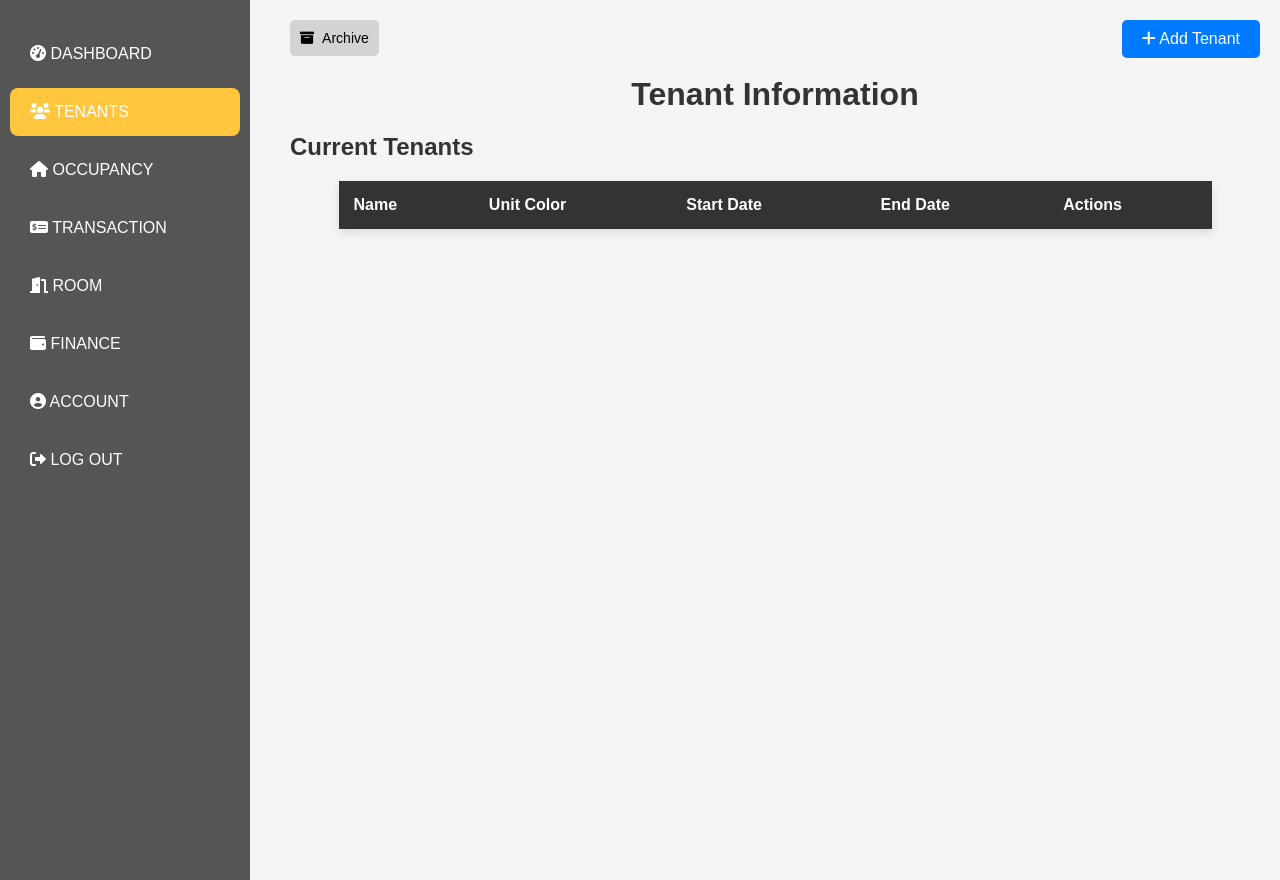
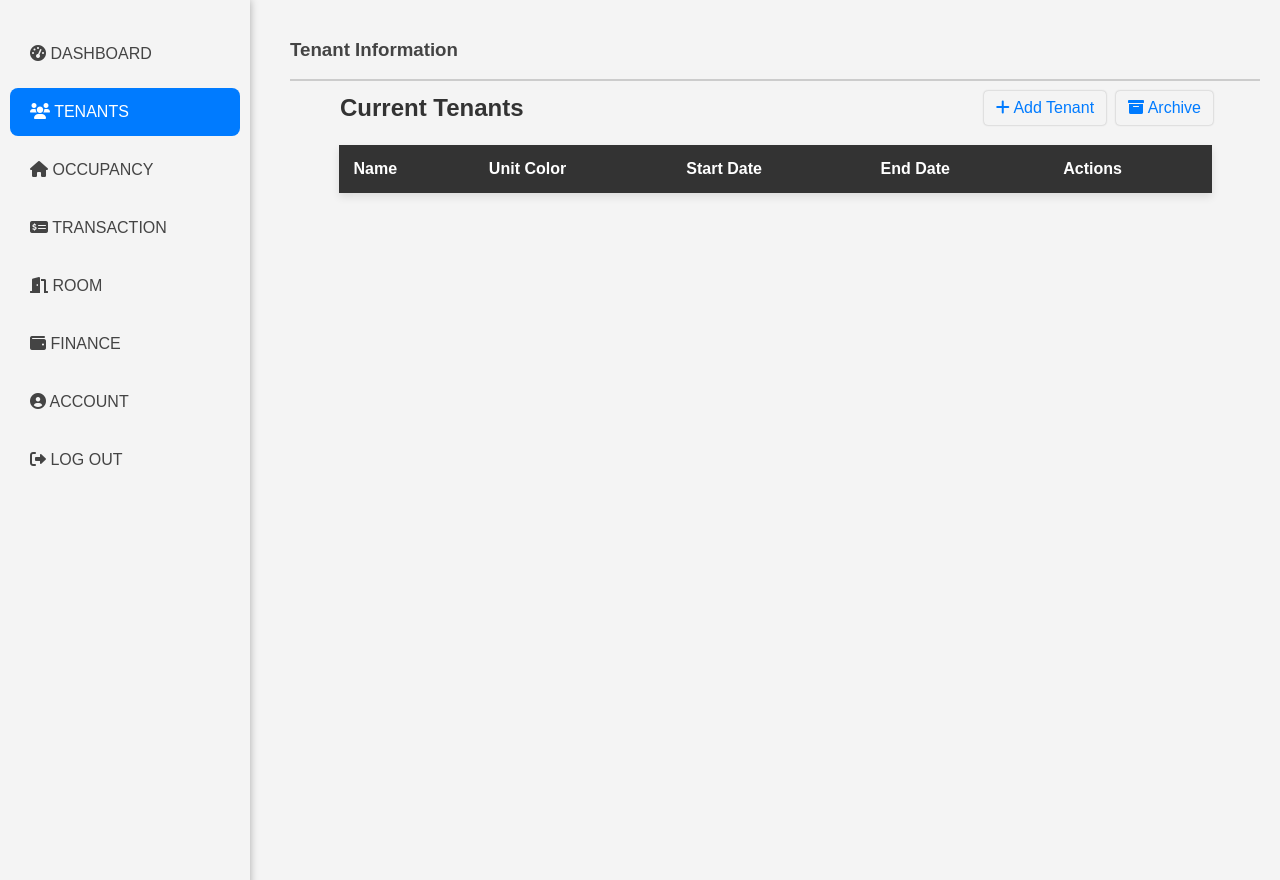
Before and after one commit to Crl0sDEV/property-management-system, a PHP site: page /tenant-info.html in a window 1280 px wide. Run offline with PHP 8.4, Linux system fonts and the light colour scheme; data that the repository does not hold is empty.

Commit message:
Update UI and style for entire system

```diff
--- a/addtenants.html
+++ b/addtenants.html
@@ -4,7 +4,7 @@
     <link rel="stylesheet" href="css/atstyles.css" />
   </head>
   <body>
-    <button onclick="window.location.href='tenant-info.html'" style="position: absolute; top: 10px; left: 10px; padding: 10px 20px; background-color: #4CAF50; color: white; border: none; cursor: pointer; border-radius: 5px; ;">
+    <button onclick="window.location.href='tenant-info.html'" style="position: absolute; top: 10px; left: 10px; padding: 10px 20px; background-color: #007bff; color: white; border: none; cursor: pointer; border-radius: 5px; ;">
       Go Back
     </button>
     <main id="main" class="main">
--- a/css/tenant-info.css
+++ b/css/tenant-info.css
@@ -10,11 +10,12 @@ body {
 .sidebar {
 height: 100vh;
 width: 250px;
-    background-color: #555;
+background-color: #f4f4f4;
 padding-top: 20px;
 position: fixed;
 left: 0;
 top: 0;
+box-shadow: 0 0 8px rgba(0, 0, 0, 0.3);
 }
 
 .sidebar a {
@@ -22,19 +23,19 @@ body {
 padding: 15px 20px;
 text-decoration: none;
 font-size: 16px;
-    color: white;
-    background-color: #555;
+color: #444;
 border-radius: 8px;
 margin: 10px;
 text-align: left;
 }
 
 .sidebar a:hover {
-    background-color: #444;
+border-radius: 8px;
+box-shadow: 0 0 8px rgba(0, 0, 0, 0.3);
 }
 
 .sidebar a.active {
-    background-color: #FFC63E;
+background-color: #007bff;
 color: white;
 }
 
@@ -44,9 +45,16 @@ body {
   padding: 20px;
 }
 
-h1 {
-    text-align: center;
-    margin: 20px;
+.navigation {
+display: flex;
+gap: 20px;
+margin-bottom: 10px;
+border-bottom: 2px solid #ccc;
+
+}
+
+.navigation h3{
+color: #444;
 }
 
 table {
@@ -68,7 +76,7 @@ table th {
 }
 
 table td {
-    background-color: white;
+  background-color: #f4f4f4;
   border-bottom: 1px solid #ccc;
 }
 
@@ -164,68 +172,41 @@ button {
 }
 
 button.view-details {
-    background-color: #4CAF50;
+  border-radius: 4px;
+  box-shadow: 0 0 2px rgba(0, 0, 0, 0.3);
+  background-color: #f4f4f4;
+  color: #007bff;
+}
+
+button.view-details:hover {
+  background-color: #007bff;
   color: white;
 }
 
-  button.view-details:hover {
-    background-color: #45a049;
+/* Edit button styling */
+button.edit-dates-btn {
+  border-radius: 4px;
+  box-shadow: 0 0 2px rgba(0, 0, 0, 0.3);
+  background-color: #f4f4f4;
+  color: #007bff;
 }
 
-  /* Edit button styling */
-  button.edit {
-    background-color: #008CBA;
+button.edit-dates-btn:hover {
+  background-color: #007bff;
   color: white;
 }
 
-  button.edit:hover {
-    background-color: #007bb5;
+button.archive-btn{
+  border-radius: 4px;
+  box-shadow: 0 0 2px rgba(0, 0, 0, 0.3);
+  background-color: #f4f4f4;
+  color: #444;
 }
 
-  .add-tenant-btn {
-    position: absolute;
-    top: 20px;
-    right: 20px;
-    z-index: 1;
+button.archive-btn:hover{
+  background-color: #444;
+  color: white;
 }
-
-  .add-tenant-btn button {
-    padding: 10px 20px;
-    background-color: #007bff;
-    color: white;
-    border: none;
-    border-radius: 5px;
-    cursor: pointer;
-    font-size: 16px;
-  }
-
-  .add-tenant-btn button:hover {
-    background-color: #0056b3;
-  }
-
-  .archived-btn-container {
-    position: relative;
-    display: flex;
-    justify-content: flex-start;
-    margin-bottom: 10px;
-  }
-  .archived-btn-container button {
-    padding: 10px;
-    background-color: lightgray;
-    color: black;
-    border: none;
-    cursor: pointer;
-    border-radius: 5px;
-  }
-
-  .archived-btn-container button:hover {
-    background-color: darkgray;
-  }
-
-  .archived-btn-container button i {
-    margin-right: 5px;
-  }
-
 /* Modal Styling */
 .modal {
   display: none; /* Hidden by default */
@@ -269,6 +250,7 @@ button {
   margin-top: 0;
   font-size: 24px;
   color: #333;
+  margin-left: 40px;
 }
 
 p {
@@ -404,31 +386,77 @@ button {
   }
 }
 
-  /* Unarchive button styling */
-button.unarchive-btn {
-  background-color: #17a2b8; /* Bootstrap Info color (light blue) */
-  color: white;
-  padding: 8px 12px;
-  border: none;
-  border-radius: 5px;
-  cursor: pointer;
-  font-size: 14px;
+.header-container {
 display: flex;
+justify-content: space-between;
 align-items: center;
-  justify-content: center;
-  transition: background-color 0.3s ease, transform 0.2s ease;
+margin-bottom: 10px;
+padding: 0 10px;
+width: 90%;
+margin-left: 40px;
 }
 
-button.unarchive-btn i {
-  margin-right: 5px; /* Add some space between icon and text */
+.header-container h2 {
+margin: 0;
+font-size: 24px;
+color: #333;
 }
 
-button.unarchive-btn:hover {
-  background-color: #138496; /* Slightly darker blue on hover */
-  transform: scale(1.05); /* Slight zoom effect */
+.header-actions {
+display: flex;
+gap: 10px; /* Space between buttons */
 }
 
-button.unarchive-btn:focus {
-  outline: none;
-  box-shadow: 0 0 5px rgba(23, 162, 184, 0.5);
+.add-tenant-btn button,
+.archived-btn-container button {
+padding: 8px 12px;
+border-radius: 5px;
+font-size: 16px;
+cursor: pointer;
 }
+
+.add-tenant-btn button {
+  border-radius: 4px;
+  box-shadow: 0 0 2px rgba(0, 0, 0, 0.3);
+  background-color: #f4f4f4;
+  color: #007bff;
+}
+
+.archived-btn-container button {
+  border-radius: 4px;
+  box-shadow: 0 0 2px rgba(0, 0, 0, 0.3);
+  background-color: #f4f4f4;
+  color: #007bff;
+}
+
+.add-tenant-btn button:hover {
+  background-color: #007bff;
+  color: white;
+}
+
+.archived-btn-container button:hover {
+  background-color: #007bff;
+  color: white;
+}
+
+.view-details-btn{
+  border-radius: 4px;
+  box-shadow: 0 0 2px rgba(0, 0, 0, 0.3);
+  background-color: #f4f4f4;
+  color: #007bff;
+}
+
+.view-details-btn:hover {
+  background-color: #007bff;
+  color: #f4f4f4;
+}
+.unarchive-btn{
+  border-radius: 4px;
+  box-shadow: 0 0 2px rgba(0, 0, 0, 0.3);
+  background-color: #f4f4f4;
+  color: #444;
+}
+.unarchive-btn:hover{
+  background-color: #444;
+  color: #f4f4f4;
+}
--- a/js/tenant-info.js
+++ b/js/tenant-info.js
@@ -43,10 +43,11 @@ function loadTenants() {}
           <td>${tenant.unit_color}</td>
           <td>${tenant.start_date}</td>
           <td>${tenant.end_date}</td>
-          <td><button class="view-details" onclick="showDetails('${tenant.date}', '${tenant.name}', '${tenant.birthday}', '${tenant.birthplace}', '${tenant.nationality}', '${tenant.civil_status}', '${tenant.previous_address}', '${tenant.province}', '${tenant.occupation}', '${tenant.address_of_workplace}', '${tenant.phone_number}', '${tenant.email_address}', '${tenant.emergency_contact_number}', '${tenant.spouse_name}', '${tenant.spouse_occupation}', '${tenant.spouse_workplace_address}', '${tenant.tenant_phone_number}', '${tenant.number_of_tenants}', '${tenant.unit_color}', '${tenant.id}', false)"><i class="fas fa-info-circle"></i> View Details</button>
-            <button class="edit-dates-btn" onclick="showEditDatesModal(${tenant.id}, '${tenant.start_date}', '${tenant.end_date}')">
-    <i class="fas fa-edit"></i> Edit Dates
+          <td>
+          <button class="edit-dates-btn" onclick="showEditDatesModal(${tenant.id}, '${tenant.start_date}', '${tenant.end_date}')">
+    <i class="fas fa-edit"></i> Edit Date
   </button>
+          <button class="view-details" onclick="showDetails('${tenant.date}', '${tenant.name}', '${tenant.birthday}', '${tenant.birthplace}', '${tenant.nationality}', '${tenant.civil_status}', '${tenant.previous_address}', '${tenant.province}', '${tenant.occupation}', '${tenant.address_of_workplace}', '${tenant.phone_number}', '${tenant.email_address}', '${tenant.emergency_contact_number}', '${tenant.spouse_name}', '${tenant.spouse_occupation}', '${tenant.spouse_workplace_address}', '${tenant.tenant_phone_number}', '${tenant.number_of_tenants}', '${tenant.unit_color}', '${tenant.id}', false)"><i class="fas fa-info-circle"></i> View Details</button>
             <button class="archive-btn" onclick="archiveTenant(${tenant.id})"><i class="fas fa-archive"></i></button>
             </td>
         `;
@@ -64,7 +65,7 @@ function loadTenants() {}
           <td>${tenant.unit_color}</td>
           <td>${tenant.start_date}</td>
           <td>${tenant.end_date}</td>
-          <td><button class="view-details" onclick="showDetails('${tenant.date}', '${tenant.name}', '${tenant.birthday}', '${tenant.birthplace}', '${tenant.nationality}', '${tenant.civil_status}', '${tenant.previous_address}', '${tenant.province}', '${tenant.occupation}', '${tenant.address_of_workplace}', '${tenant.phone_number}', '${tenant.email_address}', '${tenant.emergency_contact_number}', '${tenant.spouse_name}', '${tenant.spouse_occupation}', '${tenant.spouse_workplace_address}', '${tenant.tenant_phone_number}', '${tenant.number_of_tenants}', '${tenant.unit_color}', '${tenant.id}', true)"><i class="fas fa-info-circle"></i> Details</button>
+          <td><button class="view-details-btn" onclick="showDetails('${tenant.date}', '${tenant.name}', '${tenant.birthday}', '${tenant.birthplace}', '${tenant.nationality}', '${tenant.civil_status}', '${tenant.previous_address}', '${tenant.province}', '${tenant.occupation}', '${tenant.address_of_workplace}', '${tenant.phone_number}', '${tenant.email_address}', '${tenant.emergency_contact_number}', '${tenant.spouse_name}', '${tenant.spouse_occupation}', '${tenant.spouse_workplace_address}', '${tenant.tenant_phone_number}', '${tenant.number_of_tenants}', '${tenant.unit_color}', '${tenant.id}', true)"><i class="fas fa-info-circle"></i> Details</button>
             <button class="unarchive-btn" onclick="unarchiveTenant(${tenant.id})">
                 <i class="fas fa-undo"></i></button>
             </td>
--- a/js/transact.js
+++ b/js/transact.js
@@ -24,7 +24,7 @@ let currentTenantId = '';
                             </td>
                             <td>
                                 <button class="action-btn edit" onclick="openEditAmountModal(${tenant.id}, ${tenant.amount}, '${tenant.status}')"><i class="fa-solid fa-pen-to-square"></i> Edit</button>
-                                <button class="action-btn view-details" onclick="viewPaymentHistory(${tenant.id}, '${tenant.name}')"><i class="fas fa-info-circle"></i> View Details</button>
+                                <button class="action-btn view-details" onclick="viewPaymentHistory(${tenant.id}, '${tenant.name}')"><i class="fas fa-info-circle"></i> Payment History</button>
                             </td>
                         `;
                         tenantTableBody.appendChild(row);
--- a/occupancy.html
+++ b/occupancy.html
@@ -20,7 +20,9 @@
     </div>
 
     <div class="content">
-        <h1>Occupancy Information</h1>
+        <div class="navigation">
+            <h3>Occupancy Information</h3>
+        </div>
         <table id="occupancyTable">
             <thead>
                 <tr>
--- a/room.html
+++ b/room.html
@@ -20,7 +20,9 @@
     </div>
 
     <div class="content">
-        <h1>Room Damage Management</h1>
+        <div class="navigation">
+            <h3>Room Damage Management</h3>
+        </div>
         <table id="roomTable">
             <thead>
                 <tr>
--- a/tenant-info.html
+++ b/tenant-info.html
@@ -23,20 +23,24 @@
   </div>
 
     <div class="content">
+      <div class="navigation">
+        <h3>Tenant Information</h3>
+      </div>
+      <div class="header-container">
+        <h2>Current Tenants</h2>
+        <div class="header-actions">
           <div class="add-tenant-btn">
             <button onclick="window.location.href='addtenants.html'">
               <i class="fa-solid fa-plus"></i> Add Tenant
             </button>
           </div>
-
           <div class="archived-btn-container">
             <button onclick="openArchivedModal()">
               <i class="fas fa-archive"></i> Archive
             </button>
           </div>
-
-      <h1>Tenant Information</h1>
-      <h2>Current Tenants</h2>
+        </div>
+      </div>
       <table id="currentTenants">
         <thead>
           <tr>
--- a/transact.html
+++ b/transact.html
@@ -23,7 +23,9 @@
     </div>
 
     <div class="content">
-        <h1>Transaction Overview</h1>
+         <div class="navigation">
+            <h3>Transaction Overview</h3>
+         </div>
         <table>
             <thead>
                 <tr>
```
Also changed, not shown: css/account.css (+6 -14 lines), css/dashboard.css (+18 -10 lines), css/finance.css (+50 -13 lines), css/occupancy.css (+17 -9 lines), css/room.css (+24 -13 lines), css/transact.css (+37 -49 lines), dashboard.html (+7 -4 lines), finance.html (+8 -6 lines). Lines whose indentation alone changed are shown as unchanged.
